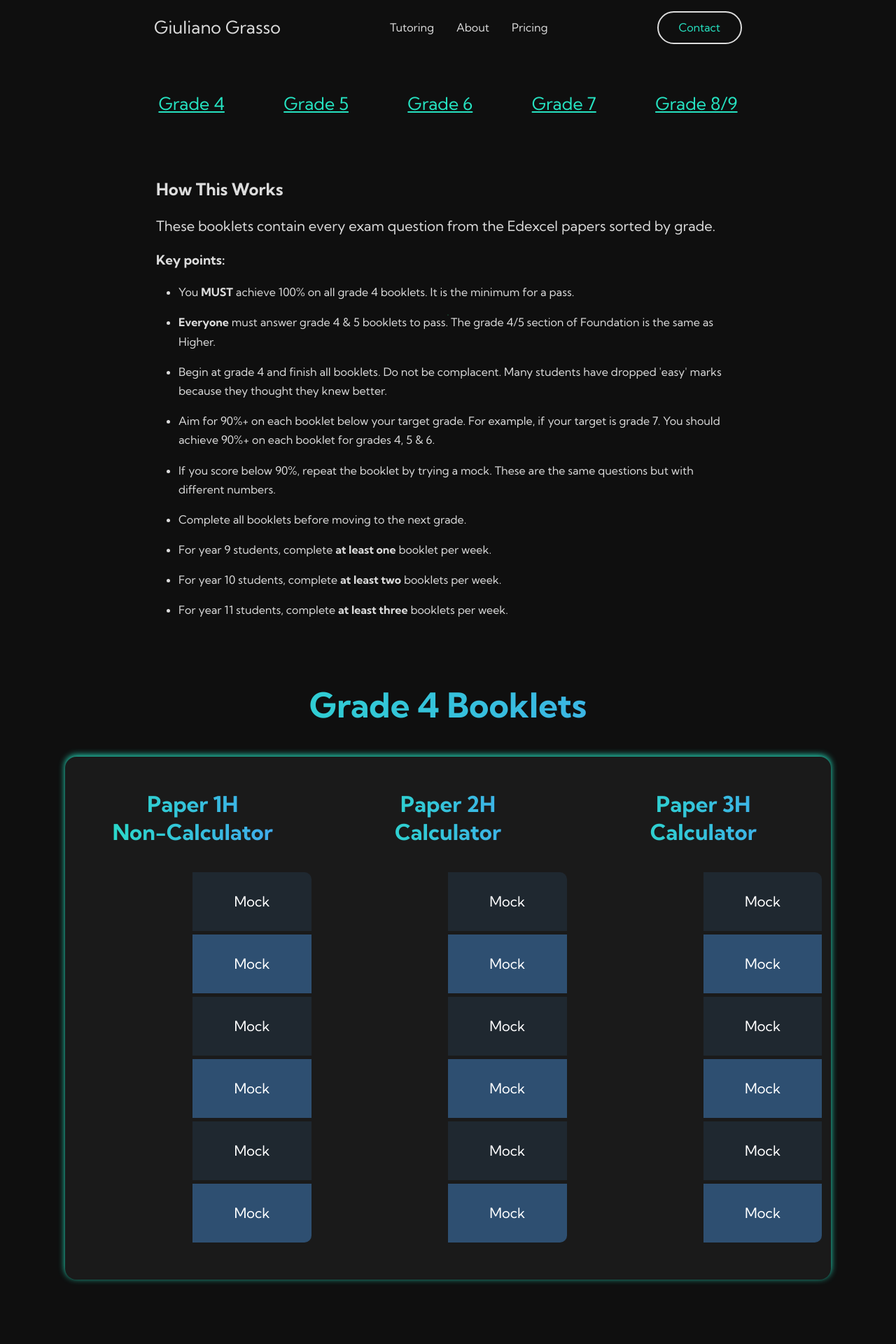
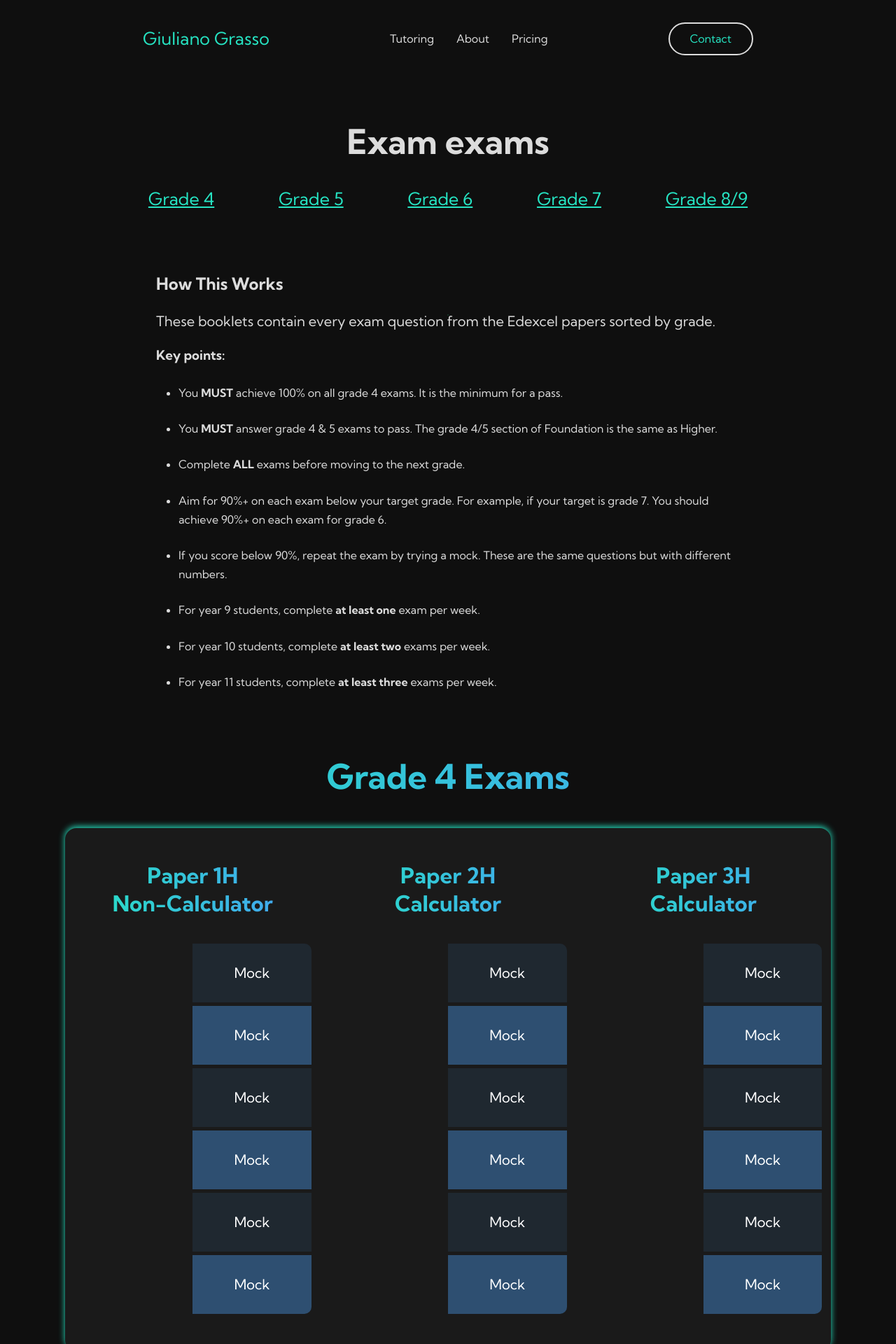
Before and after one commit to GG1982/Jekyll-ggmaths, a Jekyll site: the page built from pages/gcse-exams.html, in a window 1280 px wide. Shown: the top 1920 px of the page at 70% size. Built offline with Jekyll 4.4.1, drawn with Linux system fonts in a browser that asks for light colours; some of the changed text lies outside the part shown.

Commit message:
change booklet for exam and reword warnings

```diff
--- a/_sass/base.scss
+++ b/_sass/base.scss
@@ -80,24 +80,26 @@ main p {
 
 /* Header */
 header {
-  --nav-gap: 2rem;
+  --nav-gap: 2em;
   display: flex;
-  padding-block: 1rem;
+  padding-block: 2em;
   justify-content: space-evenly;
 }
 
-@media only screen and (max-width: 700px) {
-  header {
-      padding-block: var(--nav-gap);
-  }
-  .logo,
-  .nav-header .btn {
-      display: none;
-  }
-}
+// @media only screen and (max-width: 700px) {
+//   header {
+//       padding-block: var(--nav-gap);
+//   }
+//   .logo,
+//   .nav-header .btn {
+//       display: none;
+//   }
+// }
 
 .nav-header {
   display: flex;
+  flex-wrap: wrap;
+  gap: var(--nav-gap);
   justify-content: space-evenly;
   align-items: center;
   flex-grow: 1;
@@ -113,6 +115,8 @@ header {
 
 .logo {
   font-size: var(--step-1);
+  color: var(--clr-accent-2);
+  text-transform: capitalize;
 }
 
 .btn {
--- a/_sass/gcse.scss
+++ b/_sass/gcse.scss
@@ -1,13 +1,20 @@
+.grade-nav {
+    // background-color: red;
+    display: flex;
+    flex-direction: column;
+    align-items: center;
+    row-gap: 1em;
+}
+
+
 .grade-nav > ul {
     display: flex;
-    justify-content: space-evenly;
+    justify-content: space-around;
     align-items: center;
     flex-wrap: wrap;
-
-    max-width: 900px;
     margin-inline: auto;
 
-
+    width: min(100%, 900px);
     column-gap: 3em;
     row-gap: 2em;
 }
@@ -26,7 +33,7 @@ main {
 
 .key-points > li:not(li:first-child) {
     opacity: var(--text-opacity);
-    margin-top: 1em;
+    margin-top: 1.5em;
     margin-left: 2em;
 }
 
--- a/pages/gcse-exams.html
+++ b/pages/gcse-exams.html
@@ -7,6 +7,7 @@ custom_css: secondary
 
 <main>
     <nav class="grade-nav">
+        <h1>Exam exams</h1>
         <ul role="list">
             <li><a href="#grade-4" class="font-1 body-link capitalize">grade 4</a></li>
             <li><a href="#grade-5" class="font-1 body-link capitalize">grade 5</a></li>
@@ -23,21 +24,20 @@ custom_css: secondary
         </p>
         <ul class="key-points">
             <h3>Key points:</h3>
-            <li class="font--1">You <strong>MUST</strong> achieve 100% on all grade 4 booklets. It is the minimum for a pass.</li>
-            <li class="font--1"><strong>Everyone</strong> must answer grade 4 & 5 booklets to pass. The grade 4/5 section of Foundation is the same as Higher.</li>
-            <li class="font--1">Begin at grade 4 and finish all booklets. Do not be complacent. Many students have dropped 'easy' marks because they thought they knew better.</li>
-            <li class="font--1">Aim for 90%+ on each booklet below your target grade. For example, if your target is grade 7. You should achieve 90%+ on each booklet for grades 4, 5 & 6.</li>
-            <li class="font--1">If you score below 90%, repeat the booklet by trying a mock. These are the same questions but with different numbers.</li>
-            <li class="font--1">Complete all booklets before moving to the next grade.</li>
-            <li class="font--1">For year 9 students, complete <strong>at least one</strong> booklet per week.</li>
-            <li class="font--1">For year 10 students, complete <strong>at least two</strong> booklets per week.</li>
-            <li class="font--1">For year 11 students, complete <strong>at least three</strong> booklets per week.</li>
+            <li class="font--1">You <strong>MUST</strong> achieve 100% on all grade 4 exams. It is the minimum for a pass.</li>
+            <li class="font--1">You <strong>MUST</strong> answer grade 4 & 5 exams to pass. The grade 4/5 section of Foundation is the same as Higher.</li>
+            <li class="font--1">Complete <strong>ALL</strong> exams before moving to the next grade.</li>
+            <li class="font--1">Aim for 90%+ on each exam below your target grade. For example, if your target is grade 7. You should achieve 90%+ on each exam for grade 6.</li>
+            <li class="font--1">If you score below 90%, repeat the exam by trying a mock. These are the same questions but with different numbers.</li>
+            <li class="font--1">For year 9 students, complete <strong>at least one</strong> exam per week.</li>
+            <li class="font--1">For year 10 students, complete <strong>at least two</strong> exams per week.</li>
+            <li class="font--1">For year 11 students, complete <strong>at least three</strong> exams per week.</li>
         </ul>
     </section>
 
     <!-- Grade 4 -->
     <section>
-        <h2 id="grade-4" class="grade-title font-4 text-center fancy-text">Grade 4 booklets</h2>
+        <h2 id="grade-4" class="grade-title font-4 text-center fancy-text">Grade 4 exams</h2>
         <div class="lists">
             <ul class="paper paper-1">
                 <h3 class="paper-title fancy-text">Paper 1H <span class="block">non-calculator</span></h3>
@@ -47,7 +47,7 @@ custom_css: secondary
                         {% if pdf.path contains 'Paper 1 Graded/Grade 4' %}
                             {% for paper in pdf.path %}
                             {% assign i = i | plus:1 %}
-                                <li><a target="_blank" rel="noopener" href="{{ site.url }}{{ pdf.path }}">Booklet {{ i }}</a></li>
+                                <li><a target="_blank" rel="noopener" href="{{ site.url }}{{ pdf.path }}">Exam {{ i }}</a></li>
                             {% endfor %}
                         {% endif %}
                     {% endfor %}
@@ -69,7 +69,7 @@ custom_css: secondary
                         {% if pdf.path contains 'Paper 2 Graded/Grade 4' %}
                             {% for paper in pdf.path %}
                             {% assign i = i | plus:1 %}
-                                <li><a target="_blank" rel="noopener" href="{{ site.url }}{{ pdf.path }}">Booklet {{ i }}</a></li>
+                                <li><a target="_blank" rel="noopener" href="{{ site.url }}{{ pdf.path }}">Exam {{ i }}</a></li>
                             {% endfor %}
                         {% endif %}
                     {% endfor %}
@@ -91,7 +91,7 @@ custom_css: secondary
                         {% if pdf.path contains 'Paper 3 Graded/Grade 4' %}
                             {% for paper in pdf.path %}
                             {% assign i = i | plus:1 %}
-                                <li><a target="_blank" rel="noopener" href="{{ site.url }}{{ pdf.path }}">Booklet {{ i }}</a></li>
+                                <li><a target="_blank" rel="noopener" href="{{ site.url }}{{ pdf.path }}">Exam {{ i }}</a></li>
                             {% endfor %}
                         {% endif %}
                     {% endfor %}
@@ -110,7 +110,7 @@ custom_css: secondary
 
    <!-- Grade 5 -->
    <section>
-    <h2 id="grade-5" class="grade-title font-4 text-center fancy-text">Grade 5 booklets</h2>
+    <h2 id="grade-5" class="grade-title font-4 text-center fancy-text">Grade 5 exams</h2>
     <div class="lists">
         <ul class="paper paper-1">
             <h3 class="paper-title fancy-text">Paper 1H <span class="block">non-calculator</span></h3>
@@ -120,7 +120,7 @@ custom_css: secondary
                     {% if pdf.path contains 'Paper 1 Graded/Grade 5' %}
                         {% for paper in pdf.path %}
                         {% assign i = i | plus:1 %}
-                            <li><a target="_blank" rel="noopener" href="{{ site.url }}{{ pdf.path }}">Booklet {{ i }}</a></li>
+                            <li><a target="_blank" rel="noopener" href="{{ site.url }}{{ pdf.path }}">Exam {{ i }}</a></li>
                         {% endfor %}
                     {% endif %}
                 {% endfor %}
@@ -142,7 +142,7 @@ custom_css: secondary
                     {% if pdf.path contains 'Paper 2 Graded/Grade 5' %}
                         {% for paper in pdf.path %}
                         {% assign i = i | plus:1 %}
-                            <li><a target="_blank" rel="noopener" href="{{ site.url }}{{ pdf.path }}">Booklet {{ i }}</a></li>
+                            <li><a target="_blank" rel="noopener" href="{{ site.url }}{{ pdf.path }}">Exam {{ i }}</a></li>
                         {% endfor %}
                     {% endif %}
                 {% endfor %}
@@ -164,7 +164,7 @@ custom_css: secondary
                     {% if pdf.path contains 'Paper 3 Graded/Grade 5' %}
                         {% for paper in pdf.path %}
                         {% assign i = i | plus:1 %}
-                            <li><a target="_blank" rel="noopener" href="{{ site.url }}{{ pdf.path }}">Booklet {{ i }}</a></li>
+                            <li><a target="_blank" rel="noopener" href="{{ site.url }}{{ pdf.path }}">Exam {{ i }}</a></li>
                         {% endfor %}
                     {% endif %}
                 {% endfor %}
@@ -184,7 +184,7 @@ custom_css: secondary
 
    <!-- Grade 6 -->
    <section>
-    <h2 id="grade-6" class="grade-title font-4 text-center fancy-text">Grade 6 booklets</h2>
+    <h2 id="grade-6" class="grade-title font-4 text-center fancy-text">Grade 6 exams</h2>
     <div class="lists">
         <ul class="paper paper-1">
             <h3 class="paper-title fancy-text">Paper 1H <span class="block">non-calculator</span></h3>
@@ -194,7 +194,7 @@ custom_css: secondary
                     {% if pdf.path contains 'Paper 1 Graded/Grade 6' %}
                         {% for paper in pdf.path %}
                         {% assign i = i | plus:1 %}
-                            <li><a target="_blank" rel="noopener" href="{{ site.url }}{{ pdf.path }}">Booklet {{ i }}</a></li>
+                            <li><a target="_blank" rel="noopener" href="{{ site.url }}{{ pdf.path }}">Exam {{ i }}</a></li>
                         {% endfor %}
                     {% endif %}
                 {% endfor %}
@@ -215,7 +215,7 @@ custom_css: secondary
                     {% if pdf.path contains 'Paper 2 Graded/Grade 6' %}
                         {% for paper in pdf.path %}
                         {% assign i = i | plus:1 %}
-                            <li><a target="_blank" rel="noopener" href="{{ site.url }}{{ pdf.path }}">Booklet {{ i }}</a></li>
+                            <li><a target="_blank" rel="noopener" href="{{ site.url }}{{ pdf.path }}">Exam {{ i }}</a></li>
                         {% endfor %}
                     {% endif %}
                 {% endfor %}
@@ -237,7 +237,7 @@ custom_css: secondary
                     {% if pdf.path contains 'Paper 3 Graded/Grade 6' %}
                         {% for paper in pdf.path %}
                         {% assign i = i | plus:1 %}
-                            <li><a target="_blank" rel="noopener" href="{{ site.url }}{{ pdf.path }}">Booklet {{ i }}</a></li>
+                            <li><a target="_blank" rel="noopener" href="{{ site.url }}{{ pdf.path }}">Exam {{ i }}</a></li>
                         {% endfor %}
                     {% endif %}
                 {% endfor %}
@@ -257,7 +257,7 @@ custom_css: secondary
 
    <!-- Grade 7 -->
    <section>
-    <h2 id="grade-7" class="grade-title font-4 text-center fancy-text">Grade 7 booklets</h2>
+    <h2 id="grade-7" class="grade-title font-4 text-center fancy-text">Grade 7 exams</h2>
     <div class="lists">
         <ul class="paper paper-1">
             <h3 class="paper-title fancy-text">Paper 1H <span class="block">non-calculator</span></h3>
@@ -267,7 +267,7 @@ custom_css: secondary
                     {% if pdf.path contains 'Paper 1 Graded/Grade 7' %}
                         {% for paper in pdf.path %}
                         {% assign i = i | plus:1 %}
-                            <li><a target="_blank" rel="noopener" href="{{ site.url }}{{ pdf.path }}">Booklet {{ i }}</a></li>
+                            <li><a target="_blank" rel="noopener" href="{{ site.url }}{{ pdf.path }}">Exam {{ i }}</a></li>
                         {% endfor %}
                     {% endif %}
                 {% endfor %}
@@ -289,7 +289,7 @@ custom_css: secondary
                     {% if pdf.path contains 'Paper 2 Graded/Grade 7' %}
                         {% for paper in pdf.path %}
                         {% assign i = i | plus:1 %}
-                            <li><a target="_blank" rel="noopener" href="{{ site.url }}{{ pdf.path }}">Booklet {{ i }}</a></li>
+                            <li><a target="_blank" rel="noopener" href="{{ site.url }}{{ pdf.path }}">Exam {{ i }}</a></li>
                         {% endfor %}
                     {% endif %}
                 {% endfor %}
@@ -311,7 +311,7 @@ custom_css: secondary
                     {% if pdf.path contains 'Paper 3 Graded/Grade 7' %}
                         {% for paper in pdf.path %}
                         {% assign i = i | plus:1 %}
-                            <li><a target="_blank" rel="noopener" href="{{ site.url }}{{ pdf.path }}">Booklet {{ i }}</a></li>
+                            <li><a target="_blank" rel="noopener" href="{{ site.url }}{{ pdf.path }}">Exam {{ i }}</a></li>
                         {% endfor %}
                     {% endif %}
                 {% endfor %}
@@ -332,7 +332,7 @@ custom_css: secondary
 
    <!-- Grade 8 -->
    <section>
-    <h2 id="grade-8" class="grade-title font-4 text-center fancy-text">Grade 8/9 booklets</h2>
+    <h2 id="grade-8" class="grade-title font-4 text-center fancy-text">Grade 8/9 exams</h2>
     <div class="lists">
         <ul class="paper paper-1">
             <h3 class="paper-title fancy-text">Paper 1H <span class="block">non-calculator</span></h3>
@@ -342,7 +342,7 @@ custom_css: secondary
                     {% if pdf.path contains 'Paper 1 Graded/Grade 8' %}
                         {% for paper in pdf.path %}
                         {% assign i = i | plus:1 %}
-                            <li><a target="_blank" rel="noopener" href="{{ site.url }}{{ pdf.path }}">Booklet {{ i }}</a></li>
+                            <li><a target="_blank" rel="noopener" href="{{ site.url }}{{ pdf.path }}">Exam {{ i }}</a></li>
                         {% endfor %}
                     {% endif %}
                 {% endfor %}
@@ -364,7 +364,7 @@ custom_css: secondary
                     {% if pdf.path contains 'Paper 2 Graded/Grade 8' %}
                         {% for paper in pdf.path %}
                         {% assign i = i | plus:1 %}
-                            <li><a target="_blank" rel="noopener" href="{{ site.url }}{{ pdf.path }}">Booklet {{ i }}</a></li>
+                            <li><a target="_blank" rel="noopener" href="{{ site.url }}{{ pdf.path }}">Exam {{ i }}</a></li>
                         {% endfor %}
                     {% endif %}
                 {% endfor %}
@@ -387,7 +387,7 @@ custom_css: secondary
                     {% if pdf.path contains 'Paper 3 Graded/Grade 8' %}
                         {% for paper in pdf.path %}
                         {% assign i = i | plus:1 %}
-                            <li><a target="_blank" rel="noopener" href="{{ site.url }}{{ pdf.path }}">Booklet {{ i }}</a></li>
+                            <li><a target="_blank" rel="noopener" href="{{ site.url }}{{ pdf.path }}">Exam {{ i }}</a></li>
                         {% endfor %}
                     {% endif %}
                 {% endfor %}
```
Also changed, not shown: 5 other files.
